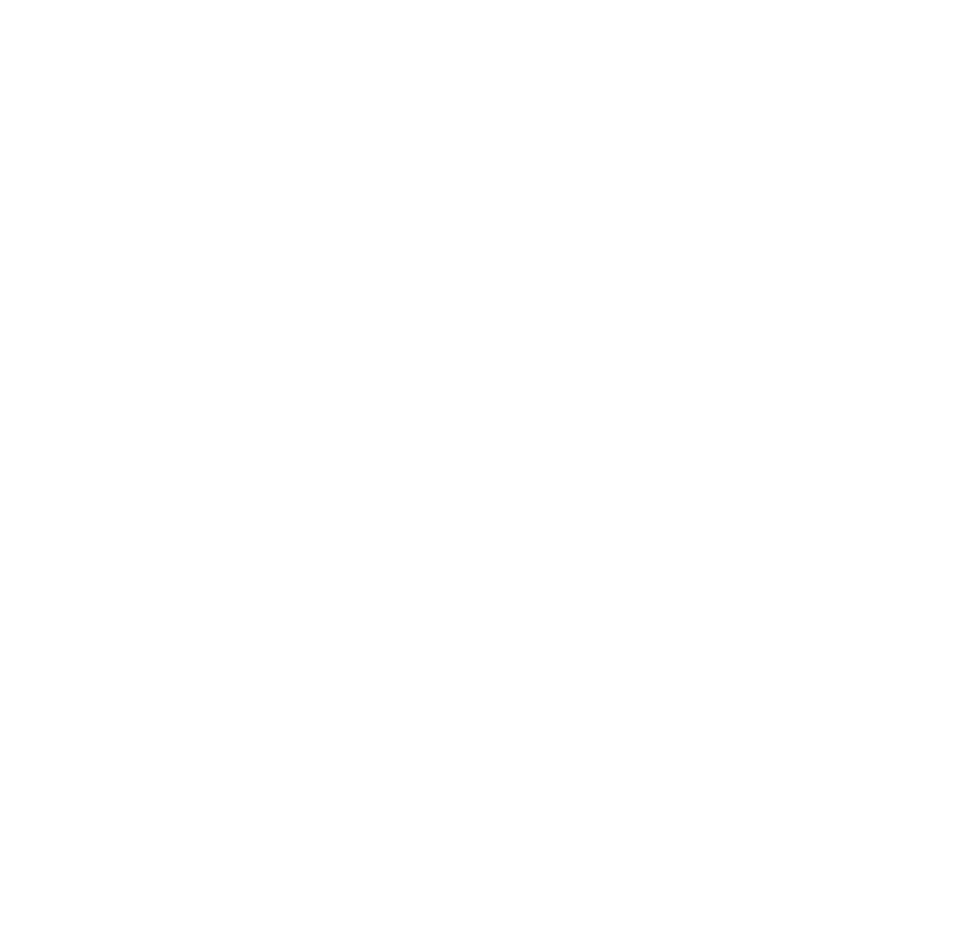
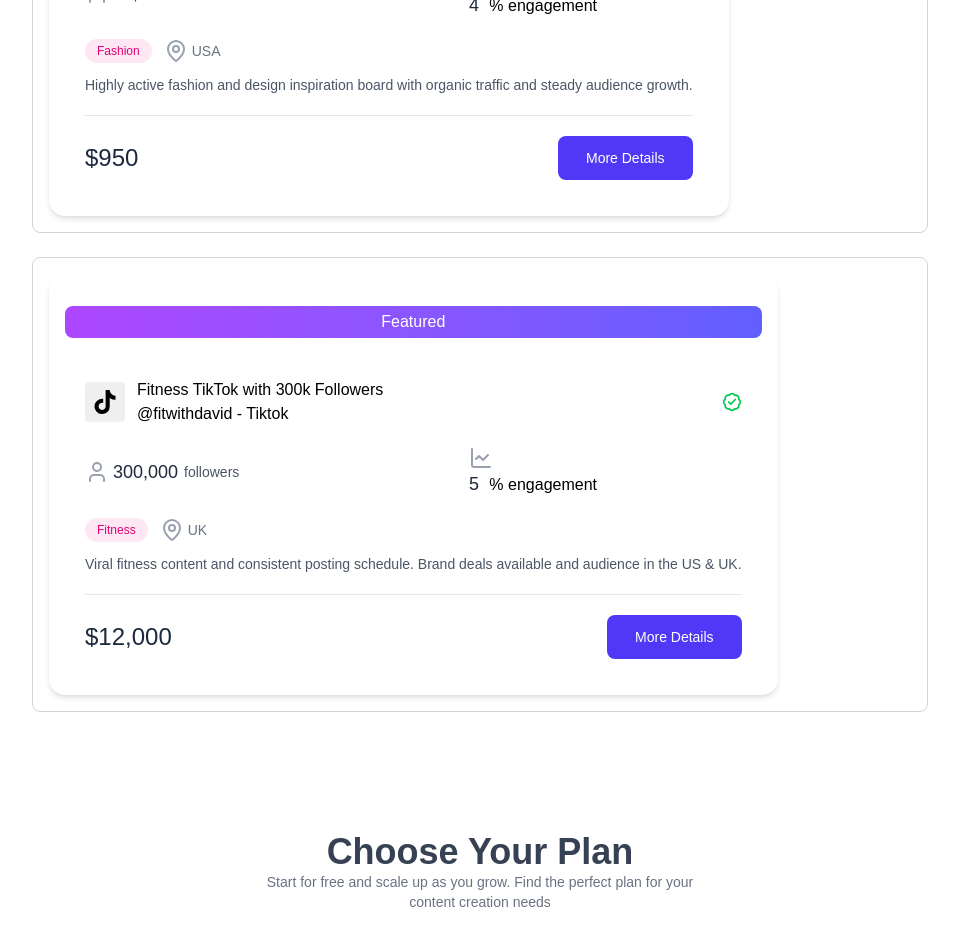
Before and after one commit to Payall17/FlipEarn, a React (Vite) app in the folder client/: page / in a window 1280 px wide. Shown: the part 1820-2766 px from the top of the page, without its empty margins (160-1119 px from the left). Before the commit the page ends 1680 px from the top, so only its background shows below. Built offline with nearby package versions, Linux system fonts and the light colour scheme; no server answers; a web font is replaced by a local one.

Commit message:
listing card update. clerk authentication plans remain

```diff
--- a/client/src/components/ListingCard.jsx
+++ b/client/src/components/ListingCard.jsx
@@ -1,10 +1,12 @@
 import React from 'react'
 import { platformIcons } from '../assets/assets'
-import { BadgeCheck } from 'lucide-react'
+import { BadgeCheck, LineChart, MapIcon, MapPin, User } from 'lucide-react'
+import { useNavigate } from 'react-router-dom'
 
 
 const ListingCard = ({ listing }) => {
     const currency = import.meta.env.VITE_CURRENCY || '$'
+    const navigate = useNavigate()
 
     return (
         <div className='relative bg-white rounded-2xl shadow-md p-4 flex flex-col gap-2 hover:shadow-lg transition'>
@@ -32,7 +34,53 @@
                     </div>
                     {listing.verified && <BadgeCheck className='text-green-500 ml-auto w-5 h-5'/>}
                 </div>
+                {/* Stats  */}
+                <div className='flex flex-wrap justify-between max-w-lg items-center gap-3 my-5'>
+                    <div className='flex items-center text-sm text-gray-600'>
+                        <User className='size-6 mr-1 text-gray-400'/>
+                        <span className='text-lg font-medium text-slate-800 mr-1.5 '>{listing.followers_count.toLocaleString()}</span> followers
+                    </div>
+                    {listing.engagement_rate && (
+                        <div>
+                            <LineChart className='size-6 mr-1 text-gray-400'/>
+                            <span className='text-lg font-medium text-slate-800 mr-1.5'>
+                                {listing.engagement_rate}
+                            </span> % engagement
+                        </div>
+                    )}
 
+                </div>
+                {/* Tags and Location  */}
+                <div className='flex items-center gap-3 mb-3'>
+                    <span className='text-xs font-medium bg-pink-100 text-pink-600 px-3 py-1 rounded-full capitalize'>{listing.niche}</span>
+                    {listing.country && (
+                        <div className='flex items-center text-gray-500 text-sm'>
+                            <MapPin className='size-6 mr-1 text-gray-400'/>
+                            {listing.country}
+                        </div>
+                    )}
+                </div>
+                {/* Description  */}
+                    <p className='text-sm text-gray-600 mb-4 line-clamp-2'>
+                        {listing.description}
+                    </p>
+                    <hr className='my-5 border-gray-200 '/>
+
+                    {/* Footer  */}
+                    <div className='flex items-center justify-between'>
+                        <div className='flex items-baseline'>
+                            <span className='text-2xl font-medium text-slate-800'>
+                                {currency}
+                                {listing.price.toLocaleString()}
+                            </span>
+                        </div>
+                        <button onClick={()=>{
+                            navigate(`/listing/${listing.id}`);
+                            scrollTo(0,0)
+                        }} className='px-7 py-3 bg-indigo-600 text-white text-sm rounded-lg hover:bg-indigo-700 transition'>
+                            More Details
+                        </button>
+                    </div>
             </div>
 
         </div>
--- /dev/null
+++ b/client/src/components/Plans.jsx
@@ -0,0 +1,23 @@
+import React from 'react'
+
+const Plans = () => {
+  return (
+    <div className='max-w-2xl mx-auto z-20 my-30 max-md:px-4'>
+        <div className='text-center'>
+            <h2 className='text-gray-700 text-4xl font-semibold'>
+                Choose Your Plan
+            </h2>
+            <p className='text-gray-500 text-sm max-w-md mx-auto'>
+                Start for free and scale up as you grow. Find the perfect plan for your content creation needs
+            </p>
+
+        </div>
+        <div>
+
+        </div>
+
+    </div>
+  )
+}
+
+export default Plans
--- a/client/src/pages/Home.jsx
+++ b/client/src/pages/Home.jsx
@@ -1,11 +1,13 @@
 import React from 'react'
 import Hero from '../components/Hero'
 import LatestListings from '../components/LatestListings'
+import Plans from '../components/Plans'
 const Home = () => {
   return (
     <div>
       <Hero />
       <LatestListings />
+      <Plans/>
     </div>
   )
 }
```
